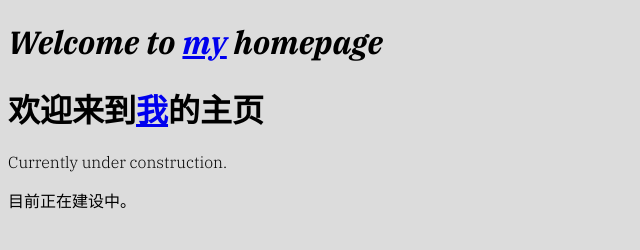
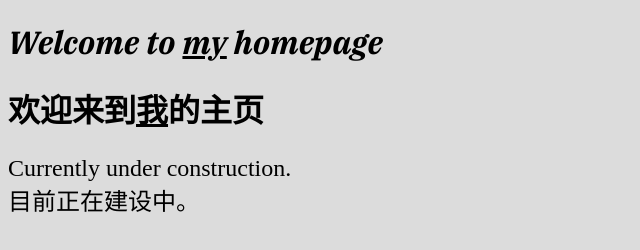
Before and after one commit to VanPasta-Jam/VanPasta-Jam.github.io, a plain HTML site: page index.html in a window 1280 px wide. Shown: the whole page, without its empty margins (0-640 px from the left). Drawn offline with Linux system fonts and the light colour scheme.

Commit message:
update(2022/9/24-2)

```diff
--- a/index.html
+++ b/index.html
@@ -3,7 +3,8 @@
   <head>
     <meta charset="utf-8">
     <title>VanPasta_Jam's HP</title>
-    <link rel="stylesheet" type="text/css" href="./style/style.css">
+    <link rel="stylesheet" type="text/css" href="./style/style.css" />
+    <link rel="shortcut icon" href="./image/logo-vpj.jpg" />
   </head>
 
   <body>
@@ -13,10 +14,8 @@
     <h1 class="chnh1">
       欢迎来到<a href="https://github.com/VanPasta-Jam/" target="_blank">我</a>的主页
     </h1>
-    <p class="engp">
-      Currently under construction.
-    </p>
-    <p class="chnp">
+    <p>
+      Currently under construction.<br />
       目前正在建设中。
     </p>
   </body>
--- a/style/style.css
+++ b/style/style.css
@@ -1,7 +1,18 @@
-@import url('https://fonts.googleapis.com/css2?family=IBM+Plex+Serif:ital,wght@0,300;1,700&family=Noto+Serif+SC:wght@300;700&display=swap');
+@import url('https://fonts.googleapis.com/css2?family=IBM+Plex+Serif:ital,wght@1,700&family=Noto+Serif+SC:wght@300;700&display=swap');
 
 body {
     background-color: gainsboro;
+}
+
+a:link {
+    color: black;
+}
+a:hover {
+    color: rgb(150, 150, 150);
+    text-decoration: none;
+}
+a:visited {
+    color: rgb(100, 100, 100)
 }
 
 h1 {
@@ -19,12 +30,7 @@ h1 {
 
 p {
     color: black;
-}
-.engp {
-    font-family: 'IBM Plex Serif', serif;
-    font-weight: 300;
-}
-.chnp {
     font-family: 'Noto Serif SC', serif;
     font-weight: 300;
+    font-size: 150%;
 }
```
Also changed, not shown: image/logo-vpj.jpg (added).
